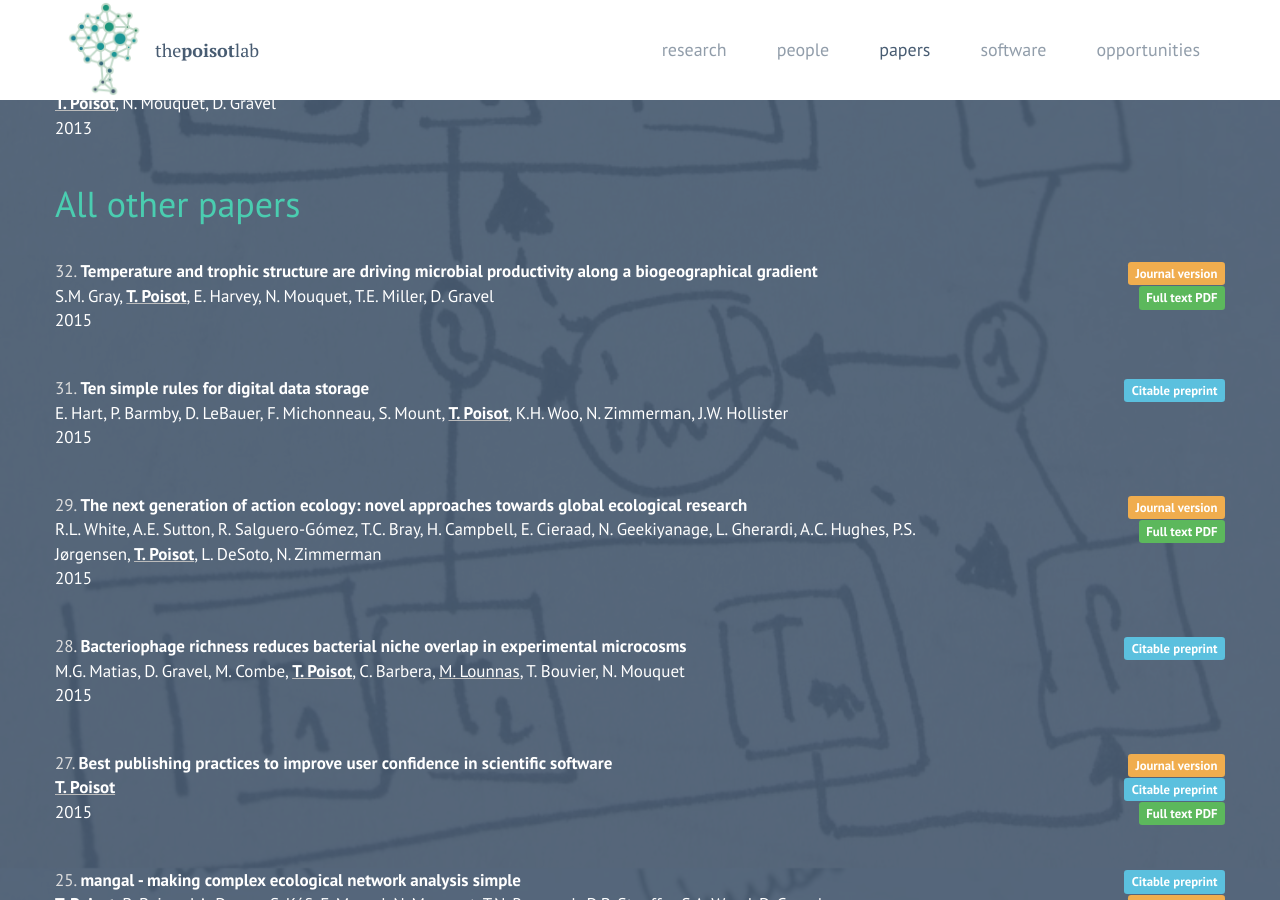
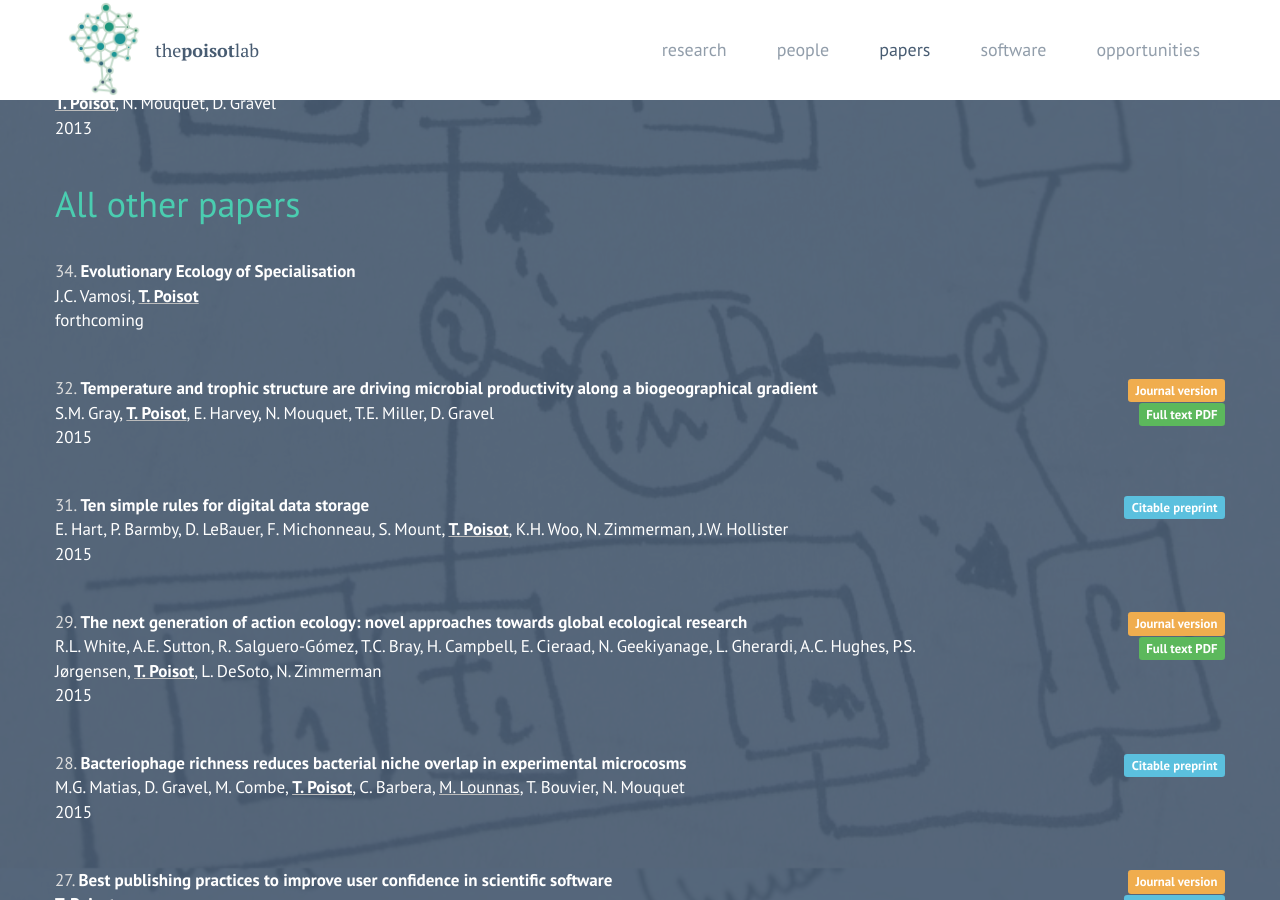
Before and after one commit to evadelmas/poisotlab.github.io, a Jekyll site: the page built from papers.md, in a window 1280 px wide and 900 px high, scrolled down 696 px. Built offline with Jekyll 4.4.1, drawn with Linux system fonts in a browser that asks for light colours; nearby versions of some CDN libraries; some web fonts are replaced; a script that is not in the unit is left out.

Commit message:
New paper

```diff
--- a/_data/papers.yml
+++ b/_data/papers.yml
@@ -1,3 +1,10 @@
+- title: "Evolutionary Ecology of Specialisation"
+  key: elsspe
+  authors:
+     - name: J.C. Vamosi
+     - name: T. Poisot
+       type: pi
+  date: forthcoming
 - title: "Coevolution leaves a stronger imprint on interactions than on community structure"
   key: coevospace
   featured: yes
```
